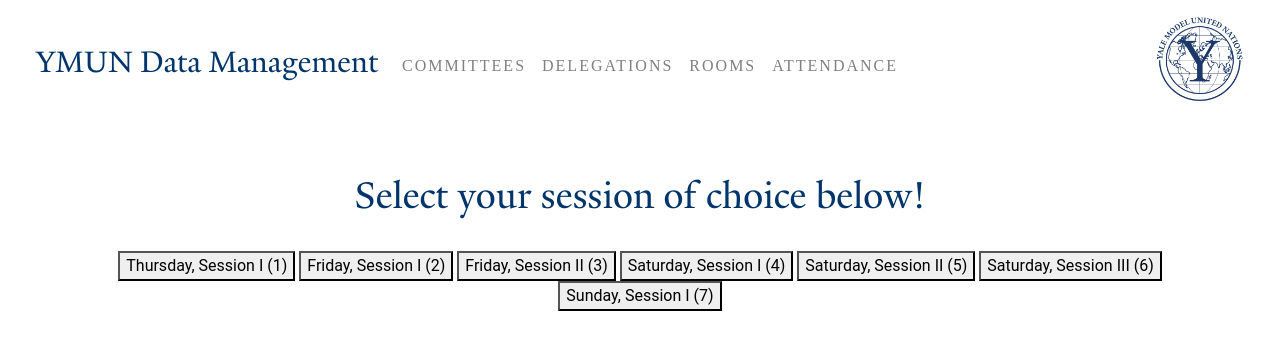
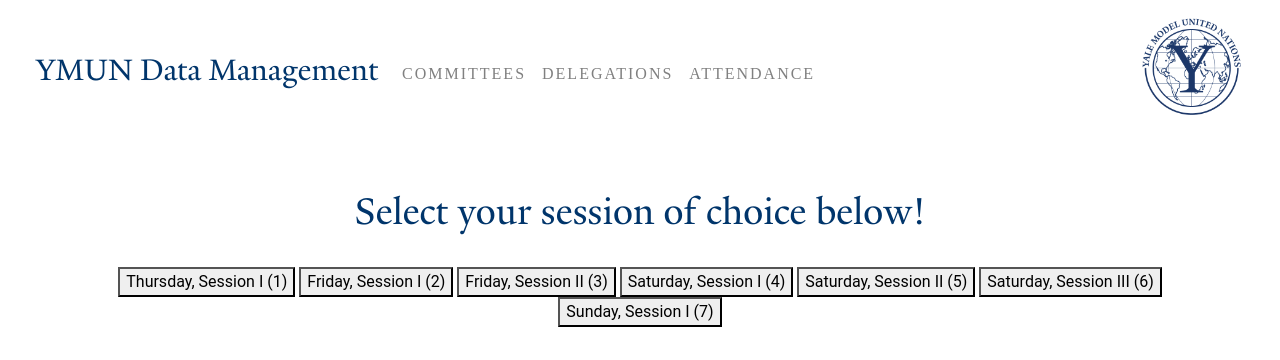
Before and after one commit to davidyu7/YMUN-dataman, a Flask app: page /attendance in a window 1280 px wide. Shown: the top 360 px of the page. Run offline with Flask 2, Linux system fonts and the light colour scheme; some libraries are stand-ins or nearby versions; some web fonts are replaced.

Commit message:
removed rooming page

```diff
--- a/templates/layout.html
+++ b/templates/layout.html
@@ -45,7 +45,7 @@
                 <ul class="navbar-nav mr-auto mt-2">
                     <li><a class="nav-link nav-item" href="/committees">COMMITTEES</a></li>
                     <li><a class="nav-link nav-item" href="/delegations">DELEGATIONS</a></li>
-                    <li><a class="nav-link nav-item" href="/rooming">ROOMS</a></li>
+                    <!-- not using anymore <li><a class="nav-link nav-item" href="/rooming">ROOMS</a></li> -->
                     <li><a class="nav-link nav-item" href="/attendance">ATTENDANCE</a></li>
                 </ul>
             </div>
```
